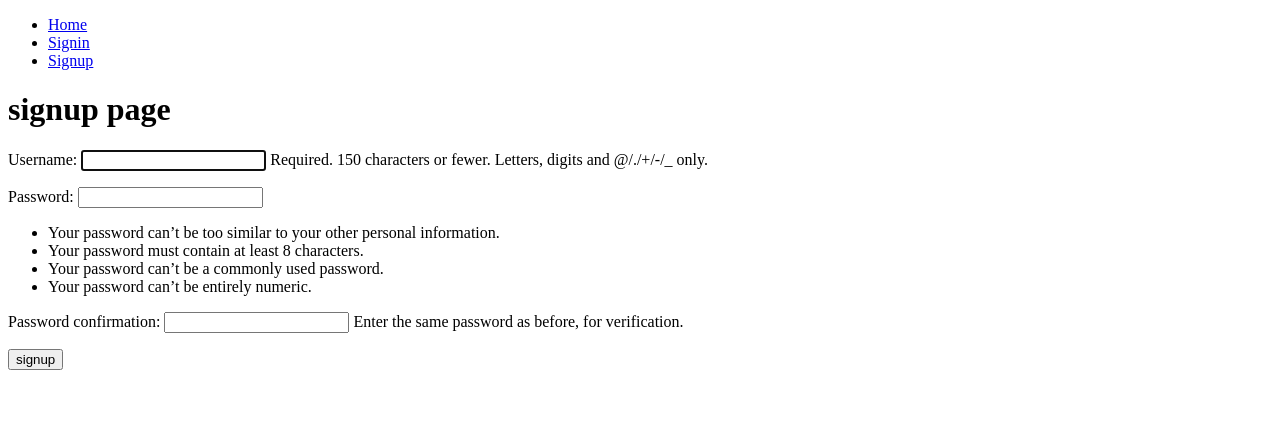
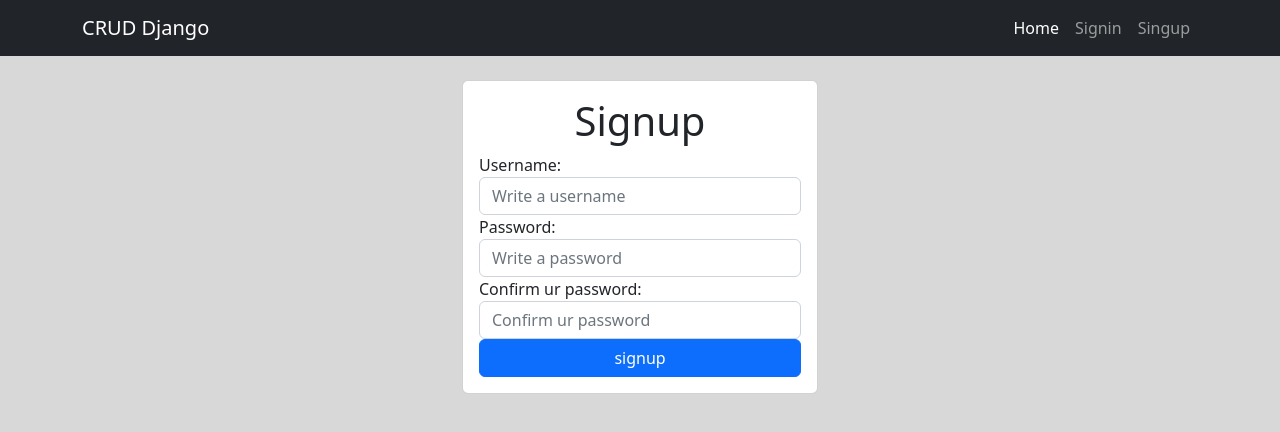
Before and after one commit to JoseA-Carrera/Django-crud, a Django app: page /signup/ in a window 1280 px wide. Shown: the top 432 px of the page. Run offline with Django 4.2, Linux system fonts and the light colour scheme.

Commit message:
me falta estilo xd

```diff
--- a/core/settings.py
+++ b/core/settings.py
@@ -131,6 +131,8 @@ USE_TZ = True
 
 STATIC_URL = "static/"
 
+LOGIN_URL = "/signin"
+
 # Default primary key field type
 # https://docs.djangoproject.com/en/4.1/ref/settings/#default-auto-field
 
--- a/tasks/templates/tasks/base.html
+++ b/tasks/templates/tasks/base.html
@@ -4,22 +4,49 @@
     <meta charset="UTF-8">
     <meta http-equiv="X-UA-Compatible" content="IE=edge">
     <meta name="viewport" content="width=device-width, initial-scale=1.0">
+    <link rel="stylesheet" href="https://cdn.jsdelivr.net/npm/bootstrap@5.2.1/dist/css/bootstrap.min.css">
     <title>Django CRUD app</title>
+    <style type="text/css">
+        body { background-color: #D8D8D8; }
+    </style>
 </head>
-<body>
-    <nav>
-        <ul>
-            <li><a href="/">Home</a></li>
-            {% if user.is_authenticated %}
-            <li><a href="{% url 'tasks' %}">Tasks</a></li>
-            <li><a href="{% url 'tasks_completed' %}">Tasks Completed</a></li>
-            <li><a href="{% url 'create_tasks' %}">Create Task</a></li>
-            <li><a href="{% url 'logout' %}">Logout</a></li>
-            {% else %}
-            <li><a href="{% url 'signin' %}">Signin</a></li>
-            <li><a href="{% url 'signup' %}">Signup</a></li>
-            {% endif %}
-        </ul>
+<body style=".{backgraund-color: #D8D8D8};" class="">
+    <nav class="navbar navbar-expand-lg bg-dark navbar-dark">
+        <div class="container">
+            <a class="navbar-brand" href="/">CRUD Django</a>
+            <button class="navbar-toggler" type="button" data-bs-toggle="collapse" data-bs-target="#navbarNav"
+                aria-controls="navbarNav" aria-expanded="false" aria-label="Toggle navigation">
+                <span class="navbar-toggler-icon"></span>
+            </button>
+            <div class="collapse navbar-collapse" id="navbarNav">
+                <ul class="navbar-nav ms-auto">
+                    <li class="nav-item">
+                        <a class="nav-link active" aria-current="page" href="/">Home</a>
+                    {% if user.is_authenticated %}
+                    </li>
+                    <li class="nav-item">
+                        <a class="nav-link" href="{% url 'tasks' %}">Tasks</a>
+                    </li>
+                    <li class="nav-item">
+                        <a class="nav-link" href="{% url 'tasks_completed' %}">Tasks Completed</a>
+                    </li>
+                    <li class="nav-item">
+                        <a class="nav-link" href="{% url 'create_tasks' %}">Create Tasks</a>
+                    </li>
+                    <li class="nav-item">
+                        <a class="nav-link" href="{% url 'logout' %}">Log out</a>
+                    </li>
+                    {% else %}
+                    <li class="nav-item">
+                        <a class="nav-link" href="{% url 'signin' %}">Signin</a>
+                    </li>
+                    <li class="nav-item">
+                        <a class="nav-link" href="{% url 'signup' %}">Singup</a>
+                    </li>
+                    {% endif %}
+                </ul>
+            </div>
+        </div>
     </nav>
     {% block content %}
 
--- a/tasks/templates/tasks/signup.html
+++ b/tasks/templates/tasks/signup.html
@@ -1,16 +1,30 @@
 {% extends 'tasks/base.html' %}
-
 {% block content %}
 
-<h1>signup page</h1>
-{{ error }}
-<form method="POST">
-    {% csrf_token %}
-    {{ form.as_p }}
-    <button>
-        {% comment %} <a href="{% url 'tasks:signup' %}">signup</a> {% endcomment %}
-        signup
-    </button>
-</form>
+<main class="container">
+    <div class="row">
+        <div class="col-md-4 offset-md-4 mt-4">
+            <form method="POST" class="card card-body">
+                {% csrf_token %}
+                <h1 class="text-center">Signup</h1>
+                <small class="text-danger">{{ error }}</small>
+                <div class="md-3">
+                    <label for="username">Username:</label>
+                    <input type="text" name="username" class="form-control" id="username" placeholder="Write a username">
+                </div>
+                <div class="md-3">
+                    <label for="password1">Password:</label>
+                    <input type="password" name="password1" class="form-control" id="password1" placeholder="Write a password">
+                </div>
+                <div class="md-3">
+                    <label for="password2">Confirm ur password:</label>
+                    <input type="password" name="password2" class="form-control" id="password2" placeholder="Confirm ur password">
+                </div>
+                {% comment %} {{ form.as_p }} {% endcomment %}
+                <button class="btn btn-primary">signup</button>
+            </form>
+        </div>
+    </div>
+</main>
 
 {% endblock  %}
--- a/tasks/views.py
+++ b/tasks/views.py
@@ -6,6 +6,7 @@ from django.db import IntegrityError
 from .forms import TaskForm
 from .models import Task
 from django.utils import timezone
+from django.contrib.auth.decorators import login_required
 
 
 def home(request):
@@ -33,6 +34,11 @@ def signup(request):
                     'form': UserCreationForm,
                     'error': 'user already exist'
                 })
+            except ValueError:
+                return render(request, 'tasks/signup.html', {
+                    'form': UserCreationForm,
+                    'error': 'Put valid values'
+                })
 
         return render(request, 'tasks/signup.html', {
             'form': UserCreationForm,
@@ -40,6 +46,7 @@ def signup(request):
         })
 
 
+@login_required
 def tasks(request):
     task = Task.objects.filter(user=request.user, datecompleted__isnull=True)
 
@@ -48,6 +55,7 @@ def tasks(request):
     })
 
 
+@login_required
 def create_tasks(request):
     if request.method == 'GET':
         return render(request, 'tasks/create_task.html', {
@@ -69,6 +77,7 @@ def create_tasks(request):
             })
 
 
+@login_required
 def tasks_detail(request, task_id):
     if request.method == 'GET':
         task = get_object_or_404(Task, pk=task_id, user=request.user)
@@ -84,6 +93,7 @@ def tasks_detail(request, task_id):
             return render(request, 'tasks/tasks_detail.html', {'task': task, 'form': form, 'error': 'Error updating task'})
 
 
+@login_required
 def complete_task(request, task_id):
     task = get_object_or_404(Task, pk=task_id, user=request.user)
     if request.method == 'POST':
@@ -92,6 +102,7 @@ def complete_task(request, task_id):
         return redirect('tasks')
 
 
+@login_required
 def delete_task(request, task_id):
     task = get_object_or_404(Task, pk=task_id, user=request.user)
     if request.method == 'POST':
@@ -99,6 +110,7 @@ def delete_task(request, task_id):
         return redirect('tasks')
 
 
+@login_required
 def signout(request):
     logout(request)
 
@@ -124,6 +136,7 @@ def signin(request):
             return redirect('tasks')
 
 
+@login_required
 def tasks_completed(request):
     task = Task.objects.filter(
         user=request.user, datecompleted__isnull=False).order_by('-datecompleted')
```
Also changed, not shown: tasks/templates/tasks/home.html (+10 -1 lines), tasks/templates/tasks/signin.html (+22 -9 lines), tasks/templates/tasks/tasks.html (+26 -2 lines).
